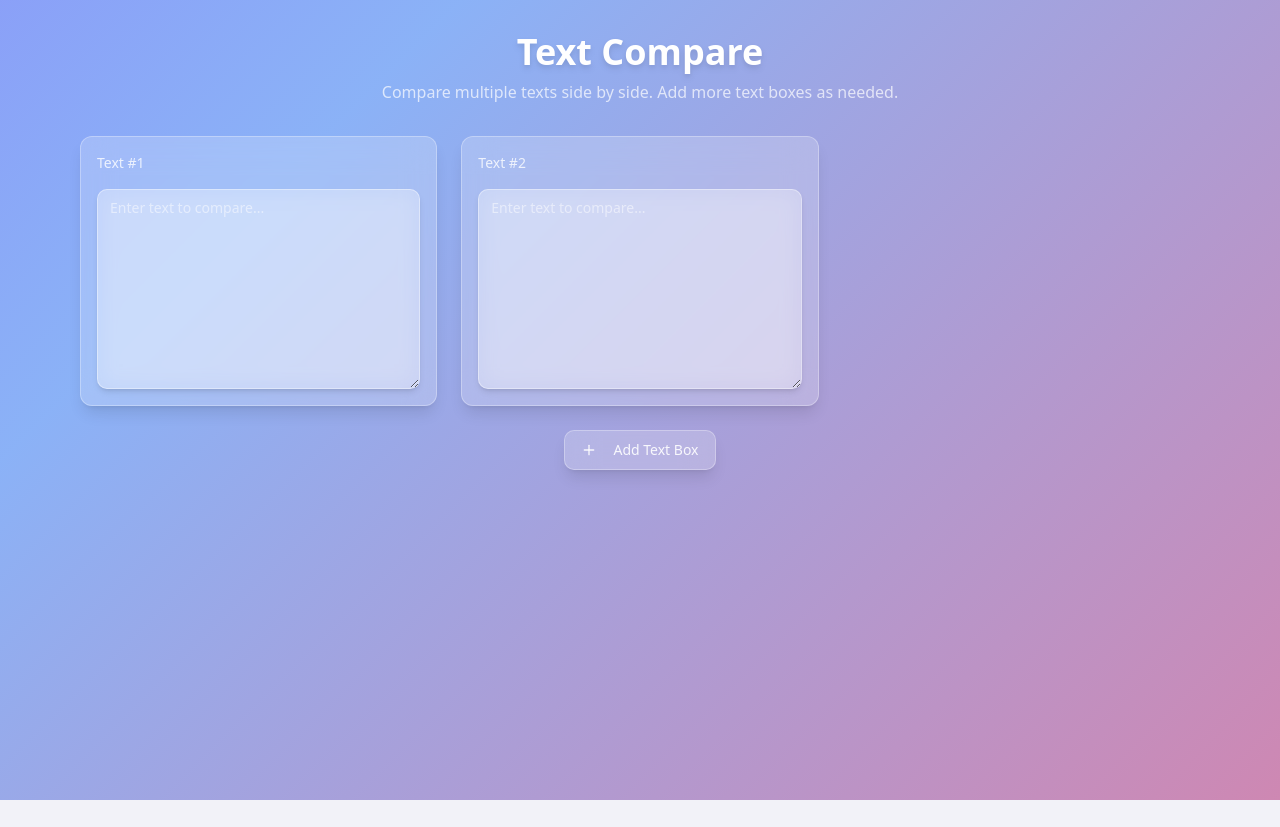
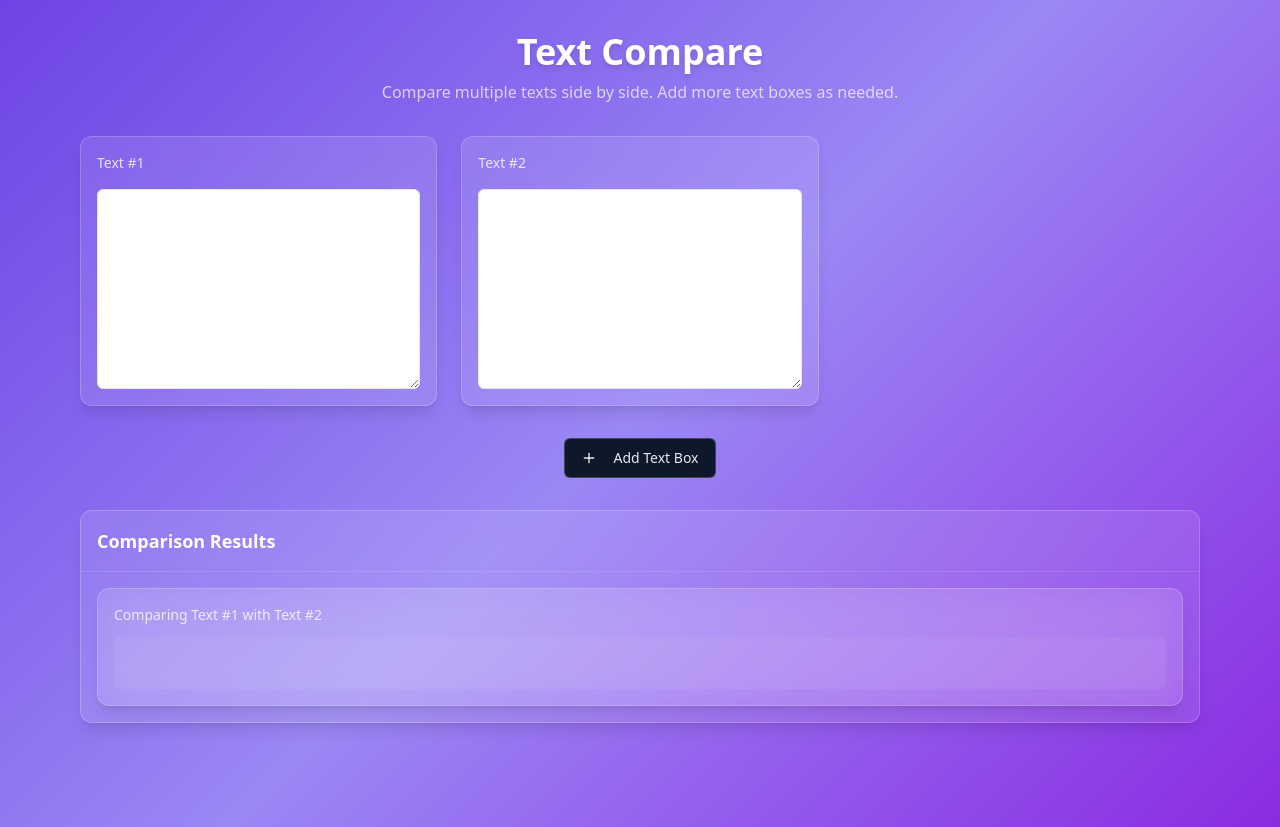
Before and after one commit to baruchiro/frosted-text-alchemy, a React (Vite) app: page / in a window 1280 px wide. Before the commit the page ends 800 px from the top, so only its background shows below. Built offline with nearby package versions, Linux system fonts and the light colour scheme.

Commit message:
Fix: Implement text comparison
Implement the text comparison functionality to display the differences between the entered texts.

```diff
--- /dev/null
+++ b/src/components/DiffDisplay.tsx
@@ -0,0 +1,56 @@
+
+import React from "react";
+import { cn } from "@/lib/utils";
+
+interface DiffDisplayProps {
+  diffs: Array<{ type: 'added' | 'removed' | 'unchanged'; value: string }[]>;
+  textBoxIds: number[];
+}
+
+const DiffDisplay: React.FC<DiffDisplayProps> = ({ diffs, textBoxIds }) => {
+  if (!diffs.length) {
+    return (
+      <div className="glass-card p-4 text-center text-white/70">
+        Enter text in multiple boxes to see the comparison
+      </div>
+    );
+  }
+
+  return (
+    <div className="glass-card animate-fade-in">
+      <div className="border-b border-white/10 p-4">
+        <h3 className="font-semibold text-lg text-white">Comparison Results</h3>
+      </div>
+
+      <div className="p-4 space-y-6">
+        {diffs.map((diff, diffIndex) => (
+          <div key={diffIndex} className="glass-card p-4">
+            <h4 className="font-medium text-sm text-white/80 mb-3">
+              Comparing Text #1 with Text #{textBoxIds[diffIndex + 1] + 1}
+            </h4>
+
+            <div className="space-y-1 bg-white/5 p-3 rounded-md">
+              {diff.map((line, lineIndex) => (
+                <div
+                  key={lineIndex}
+                  className={cn(
+                    "px-2 py-1 rounded text-sm font-mono whitespace-pre-wrap",
+                    line.type === 'added' ? "bg-green-500/20 text-green-200 border-l-2 border-green-400" :
+                    line.type === 'removed' ? "bg-red-500/20 text-red-200 border-l-2 border-red-400" :
+                    "text-white/80"
+                  )}
+                >
+                  {line.type === 'added' && <span className="mr-2 text-green-400">+</span>}
+                  {line.type === 'removed' && <span className="mr-2 text-red-400">-</span>}
+                  {line.value || ' '}
+                </div>
+              ))}
+            </div>
+          </div>
+        ))}
+      </div>
+    </div>
+  );
+};
+
+export default DiffDisplay;
--- a/src/components/TextCompare.tsx
+++ b/src/components/TextCompare.tsx
@@ -1,6 +1,8 @@
 
-import React, { useState } from "react";
+import React, { useState, useEffect } from "react";
 import TextCompareBox from "./TextCompareBox";
+import DiffDisplay from "./DiffDisplay";
+import { compareTexts } from "@/utils/textCompare";
 import { Button } from "@/components/ui/button";
 import { PlusIcon } from "lucide-react";
 
@@ -9,6 +11,19 @@ const TextCompare: React.FC = () => {
     { id: 0, content: "" },
     { id: 1, content: "" },
   ]);
+
+  const [diffs, setDiffs] = useState<Array<{ type: 'added' | 'removed' | 'unchanged'; value: string }[]>>([]);
+
+  useEffect(() => {
+    // Only calculate diffs when we have at least 2 text boxes with content
+    if (textBoxes.length >= 2) {
+      const allTexts = textBoxes.map(box => box.content);
+      const results = compareTexts(allTexts);
+      setDiffs(results);
+    } else {
+      setDiffs([]);
+    }
+  }, [textBoxes]);
 
   const handleTextChange = (id: number, newContent: string) => {
     setTextBoxes((prev) =>
@@ -36,7 +51,8 @@ const TextCompare: React.FC = () => {
         </p>
       </div>
 
-      <div className="grid grid-cols-1 md:grid-cols-2 lg:grid-cols-3 gap-6">
+      {/* Text input boxes */}
+      <div className="grid grid-cols-1 md:grid-cols-2 lg:grid-cols-3 gap-6 mb-8">
         {textBoxes.map((box) => (
           <TextCompareBox
             key={box.id}
@@ -49,7 +65,7 @@ const TextCompare: React.FC = () => {
         ))}
       </div>
 
-      <div className="mt-6 flex justify-center">
+      <div className="mb-8 flex justify-center">
         <Button
           onClick={addNewTextBox}
           className="glass hover:bg-white/30 text-white/90 font-medium"
@@ -58,6 +74,11 @@ const TextCompare: React.FC = () => {
           Add Text Box
         </Button>
       </div>
+
+      {/* Diff results display */}
+      <div className="mb-8">
+        <DiffDisplay diffs={diffs} textBoxIds={textBoxes.map(box => box.id)} />
+      </div>
     </div>
   );
 };
--- a/src/index.css
+++ b/src/index.css
@@ -5,7 +5,7 @@
 
 @layer base {
   :root {
-    --background: 240 30% 96%;
+    --background: 0 0% 100%;
     --foreground: 222.2 84% 4.9%;
 
     --card: 0 0% 100%;
@@ -14,107 +14,53 @@
     --popover: 0 0% 100%;
     --popover-foreground: 222.2 84% 4.9%;
 
-    --primary: 262 83% 58%;
+    --primary: 222.2 47.4% 11.2%;
     --primary-foreground: 210 40% 98%;
 
-    --secondary: 220 14% 96%;
+    --secondary: 210 40% 96.1%;
     --secondary-foreground: 222.2 47.4% 11.2%;
 
     --muted: 210 40% 96.1%;
     --muted-foreground: 215.4 16.3% 46.9%;
 
-    --accent: 262 83% 58%;
+    --accent: 210 40% 96.1%;
     --accent-foreground: 222.2 47.4% 11.2%;
 
     --destructive: 0 84.2% 60.2%;
     --destructive-foreground: 210 40% 98%;
 
-    --border: 240 5.9% 90%;
-    --input: 240 5.9% 90%;
-    --ring: 262 83% 58%;
+    --border: 214.3 31.8% 91.4%;
+    --input: 214.3 31.8% 91.4%;
+    --ring: 222.2 84% 4.9%;
 
-    --radius: 0.75rem;
-  }
-
-  .dark {
-    --background: 240 10% 3.9%;
-    --foreground: 210 40% 98%;
-
-    --card: 240 10% 3.9%;
-    --card-foreground: 210 40% 98%;
-
-    --popover: 240 10% 3.9%;
-    --popover-foreground: 210 40% 98%;
-
-    --primary: 262 83% 58%;
-    --primary-foreground: 210 40% 98%;
-
-    --secondary: 240 3.7% 15.9%;
-    --secondary-foreground: 210 40% 98%;
-
-    --muted: 240 3.7% 15.9%;
-    --muted-foreground: 215 20.2% 65.1%;
-
-    --accent: 240 3.7% 15.9%;
-    --accent-foreground: 210 40% 98%;
-
-    --destructive: 0 62.8% 30.6%;
-    --destructive-foreground: 210 40% 98%;
-
-    --border: 240 3.7% 15.9%;
-    --input: 240 3.7% 15.9%;
-    --ring: 263.4 70% 50.4%;
+    --radius: 0.5rem;
   }
 }
 
 @layer base {
-  * {
-    @apply border-border;
-  }
-
   body {
-    @apply bg-background text-foreground;
-  }
-}
-
-@layer utilities {
-  .glass {
-    @apply bg-white/20 backdrop-blur-lg border border-white/30 shadow-lg;
-  }
-
-  .glass-dark {
-    @apply bg-black/20 backdrop-blur-lg border border-white/10 shadow-lg;
-  }
-
-  .glass-card {
-    @apply glass rounded-xl;
-  }
-
-  .glass-input {
-    @apply bg-white/30 backdrop-blur-md border border-white/40 focus:border-white/50 focus:bg-white/40 transition-all duration-300 outline-none shadow-md;
+    @apply antialiased min-h-screen;
   }
 }
 
 .bg-gradient {
-  background: linear-gradient(135deg, rgba(111, 63, 251, 0.8) 0%, rgba(70, 135, 246, 0.6) 50%, rgba(221, 94, 137, 0.8) 100%);
-  background-size: 200% 200%;
-  animation: gradient-animation 15s ease infinite;
+  background: linear-gradient(135deg, #6e43e5 0%, #9b87f5 50%, #8A2BE2 100%);
+  background-attachment: fixed;
 }
 
-@keyframes gradient-animation {
-  0% {
-    background-position: 0% 50%;
+@layer components {
+  .glass-card {
+    @apply rounded-xl backdrop-blur-lg bg-white/10 border border-white/20 shadow-lg;
   }
-  50% {
-    background-position: 100% 50%;
+
+  .glass {
+    @apply backdrop-blur-lg bg-white/10 border border-white/20 rounded-md;
   }
-  100% {
-    background-position: 0% 50%;
+
+  .glass-input {
+    @apply bg-white/5 border border-white/20 rounded-md focus:border-white/30
+           focus:bg-white/10 focus:outline-none transition-all duration-300;
   }
-}
-
-.animate-fade-in {
-  animation: fadeIn 0.5s ease-out forwards;
 }
 
 @keyframes fadeIn {
@@ -127,3 +73,7 @@
     transform: translateY(0);
   }
 }
+
+.animate-fade-in {
+  animation: fadeIn 0.3s ease-out forwards;
+}
--- /dev/null
+++ b/src/utils/textCompare.ts
@@ -0,0 +1,50 @@
+
+type DiffResult = {
+  type: 'added' | 'removed' | 'unchanged';
+  value: string;
+};
+
+/**
+ * Simple line-by-line diff algorithm
+ */
+export const compareTexts = (texts: string[]): DiffResult[][] => {
+  if (texts.length < 2) {
+    return [];
+  }
+
+  // Split all texts into lines
+  const textLines = texts.map(text => text.split('\n'));
+
+  // Compare first text with each other text
+  const results: DiffResult[][] = [];
+
+  const baseLines = textLines[0];
+
+  for (let i = 1; i < textLines.length; i++) {
+    const compareLines = textLines[i];
+    const diff: DiffResult[] = [];
+
+    // Get max length to iterate through
+    const maxLength = Math.max(baseLines.length, compareLines.length);
+
+    for (let j = 0; j < maxLength; j++) {
+      const baseLine = j < baseLines.length ? baseLines[j] : '';
+      const compareLine = j < compareLines.length ? compareLines[j] : '';
+
+      if (baseLine === compareLine) {
+        diff.push({ type: 'unchanged', value: baseLine });
+      } else {
+        if (baseLine) {
+          diff.push({ type: 'removed', value: baseLine });
+        }
+        if (compareLine) {
+          diff.push({ type: 'added', value: compareLine });
+        }
+      }
+    }
+
+    results.push(diff);
+  }
+
+  return results;
+};
```
